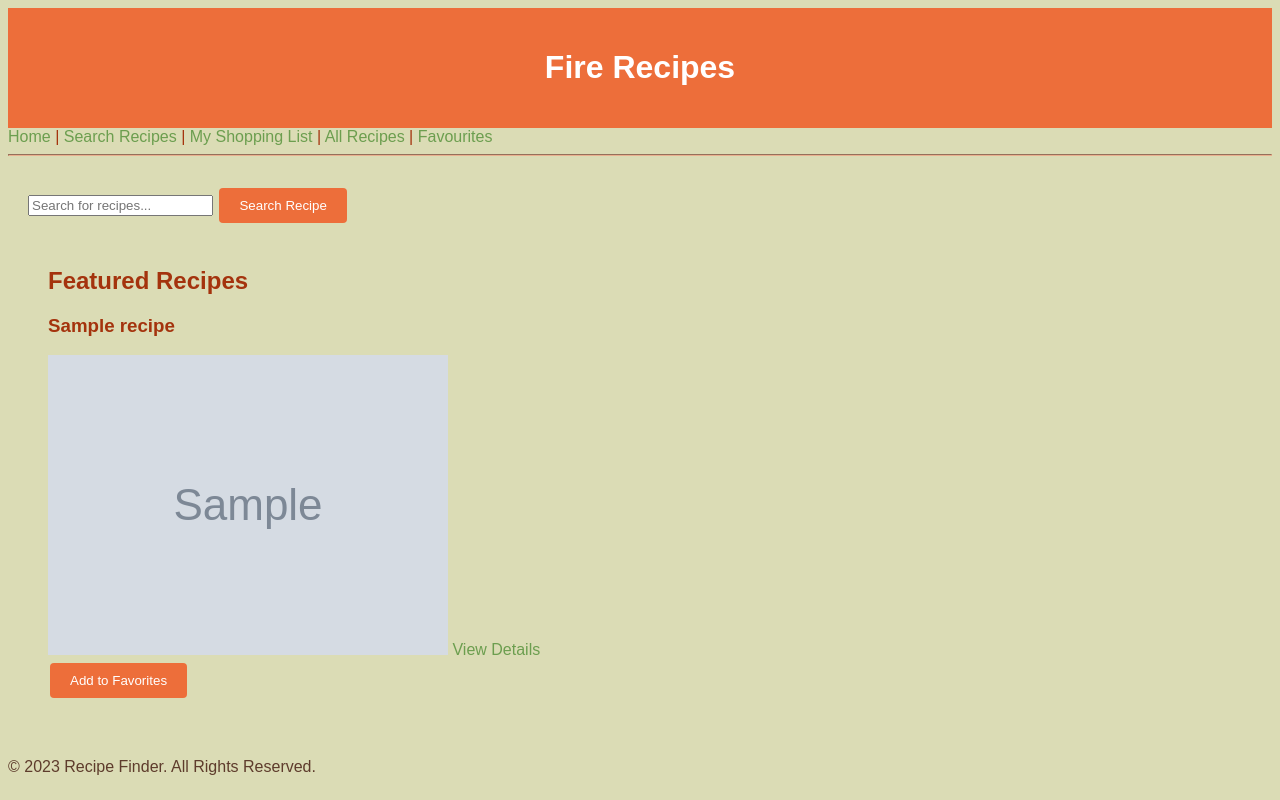
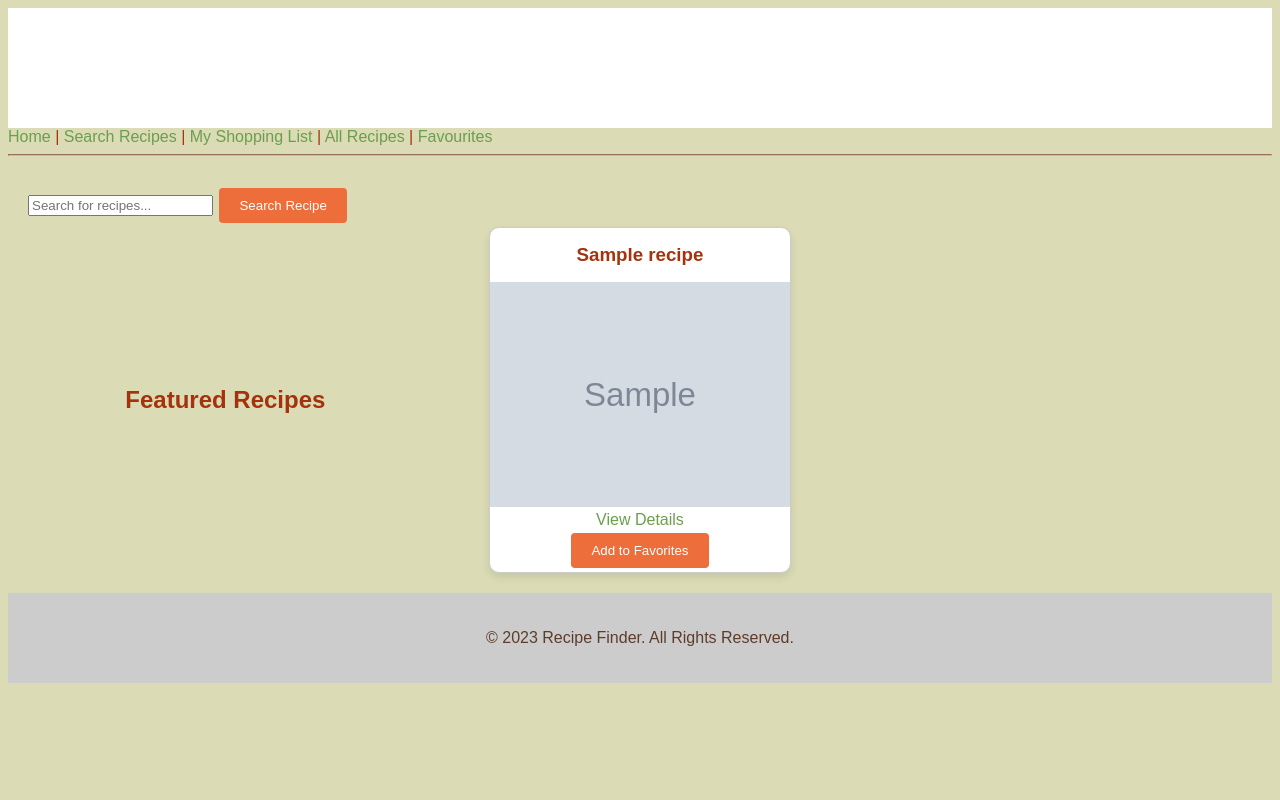
Before and after one commit to MmaitsiMwale/alx_capstone_project, a Flask app: template RecipeFinder/templates/index.html in a window 1280 px wide. Run offline with Flask 3, Linux system fonts and the light colour scheme; the template is opened without the code that fills it: most values are stand-ins (such as "Sample title", 1, 10 or a date in 2020); grey boxes marked "Sample" are stand-in pictures.

Commit message:
refine styling

```diff
--- a/RecipeFinder/app.py
+++ b/RecipeFinder/app.py
@@ -13,6 +13,9 @@ API_URL = "https://api.edamam.com/api/recipes/v2/"
 # In a real-world application, this data should be saved in a database.
 favorite_recipes = []
 
+# Dictionary to store ratings. In a real-world application, this data should be saved in a database.
+# The keys are recipe IDs, and the values are lists of ratings for that recipe.
+recipe_ratings = {}
 
 # Function to fetch recipes from Edamam API
 
@@ -112,7 +115,24 @@ def favorites():
     # Render the favorites.html template and pass in the list of favorite recipe objects
     return render_template('favorites.html', favorite_recipes=favorite_recipe_objects)
 
-# My Recipe List Page
+
+@app.route("/rate_recipe/<string:recipe_id>", methods=["POST"])
+def rate_recipe(recipe_id):
+    rating = request.form.get("rating")
+    if not rating:
+        return abort(400, "Rating is required.")
+
+    rating = float(rating)
+    if rating < 1 or rating > 5:
+        return abort(400, "Rating must be between 1 and 5.")
+
+    if recipe_id not in recipe_ratings:
+        recipe_ratings[recipe_id] = []
+
+    recipe_ratings[recipe_id].append(rating)
+    return redirect(url_for("recipe_details", recipe_id=recipe_id))
+
+# My Shopping List Page
 
 
 @app.route('/shopping_list')
--- a/RecipeFinder/static/css/styles.css
+++ b/RecipeFinder/static/css/styles.css
@@ -54,3 +54,61 @@ section {
 hr {
     border-color: #e9b08e;
 }
+/* Centered header */
+header {
+    text-align: center;
+    padding: 20px 0;
+    background-color: #fff;
+}
+
+/* Main content */
+main {
+    max-width: 1200px;
+    margin: auto;
+    padding: 20px;
+    box-sizing: border-box;
+}
+
+/* Grid layout for recipes */
+.recipe-grid {
+    display: grid;
+    grid-template-columns: repeat(3, 1fr);
+    gap: 20px;
+    justify-items: center;
+    align-items: center;
+}
+
+/* Card design for recipes */
+.recipe-card {
+    background-color: #fff;
+    border: 1px solid #ccc;
+    border-radius: 10px;
+    box-shadow: 0 4px 8px rgba(0, 0, 0, 0.1);
+    overflow: hidden;
+    width: 100%;
+    max-width: 300px;
+    text-align: center;
+}
+
+.recipe-card img {
+    width: 100%;
+    height: auto;
+}
+
+.recipe-card h3 {
+    margin: 16px 0;
+}
+
+/* Footer */
+footer {
+    text-align: center;
+    padding: 20px 0;
+    background-color: #ccc;
+}
+
+/* Responsive design: Adjust the grid for smaller screens */
+@media (max-width: 768px) {
+    .recipe-grid {
+        grid-template-columns: repeat(2, 1fr);
+    }
+}
--- a/RecipeFinder/templates/favorites.html
+++ b/RecipeFinder/templates/favorites.html
@@ -3,16 +3,13 @@
 {% block content %}
   <h1>Favorite Recipes</h1>
 
-  <div class="recipe-cards">
+  <div class="recipe-grid">
     {% if favorite_recipes %}
       {% for recipe in favorite_recipes %}
         <div class="recipe-card">
           <h3>{{ recipe.label }}</h3>
-
           <img src="{{ recipe.image }}" alt="{{ recipe.label }}" />
-
           <a href="{{ url_for('recipe_details', recipe_id = recipe.uri.split('#')[1]) }}">View Details</a>
-
           <form action="{{ url_for('remove_from_favorites', recipe_id = recipe.uri.split('#')[1]) }}" method="post">
             <button type="submit">Remove from Favorites</button>
           </form>
--- a/RecipeFinder/templates/index.html
+++ b/RecipeFinder/templates/index.html
@@ -1,27 +1,28 @@
-{% extends "layouts.html" %}
+{% extends 'layouts.html' %}
 
-{% block title %}Home - Recipe Finder{% endblock %}
+{% block title %}
+  Home - Recipe Finder
+{% endblock %}
 
-{% block header %}Welcome to Recipe Finder{% endblock %}
+{% block header %}
+  Welcome to Recipe Finder
+{% endblock %}
 
 {% block content %}
   <form action="/search" method="GET">
-    <input type="text" name="query" placeholder="Search for recipes...">
+    <input type="text" name="query" placeholder="Search for recipes..." />
     <button type="submit">Search Recipe</button>
   </form>
-  <section id="featured-recipes">
 
-    <!-- Featured recipes will go here -->
-    <div class="featured-recipes">
+  <div class="recipe-grid">
     <h2>Featured Recipes</h2>
-        <div class="recipe-cards">
     {% if featured_recipes %}
       {% for recipe in featured_recipes %}
         <div class="recipe-card">
           <h3>{{ recipe.label }}</h3>
-                        <img src="{{ recipe.image }}" alt="{{ recipe.label }}">
-                        <a href="{{ url_for('recipe_details', recipe_id=recipe.uri.split('#')[1]) }}">View Details</a>
-                        <form action="{{ url_for('add_to_favorites', recipe_id=recipe.uri.split('#')[1]) }}" method="post">
+          <img src="{{ recipe.image }}" alt="{{ recipe.label }}" />
+          <a href="{{ url_for('recipe_details', recipe_id = recipe.uri.split('#')[1]) }}">View Details</a>
+          <form action="{{ url_for('add_to_favorites', recipe_id = recipe.uri.split('#')[1]) }}" method="post">
             <button type="submit">Add to Favorites</button>
           </form>
         </div>
@@ -30,7 +31,4 @@
       <p>No featured recipes available.</p>
     {% endif %}
   </div>
-    </div>
-
-  </section>
 {% endblock %}
--- a/RecipeFinder/templates/layouts.html
+++ b/RecipeFinder/templates/layouts.html
@@ -1,11 +1,10 @@
 <!DOCTYPE html>
 <html lang="en">
-
   <head>
-    <meta charset="UTF-8">
-    <meta name="viewport" content="width=device-width, initial-scale=1.0">
+    <meta charset="UTF-8" />
+    <meta name="viewport" content="width=device-width, initial-scale=1.0" />
     <title>Recipe Finder</title>
-    <link rel="stylesheet" href="{{ url_for('static', filename='css/styles.css') }}">
+    <link rel="stylesheet" href="{{ url_for('static', filename = 'css/styles.css') }}" />
   </head>
 
   <body>
@@ -21,10 +20,11 @@
       <a href="{{ url_for('favorites') }}">Favourites</a>
     </nav>
 
-    <hr>
+    <hr />
 
     <section>
       {% block content %}
+
       {% endblock %}
     </section>
 
@@ -32,5 +32,4 @@
       <p class="subheading">© 2023 Recipe Finder. All Rights Reserved.</p>
     </footer>
   </body>
-
 </html>
```
Also changed, not shown: RecipeFinder/templates/recipe_details.html (+25 -0 lines), RecipeFinder/templates/search.html (+10 -3 lines), README.md. Lines whose indentation alone changed are shown as unchanged.
